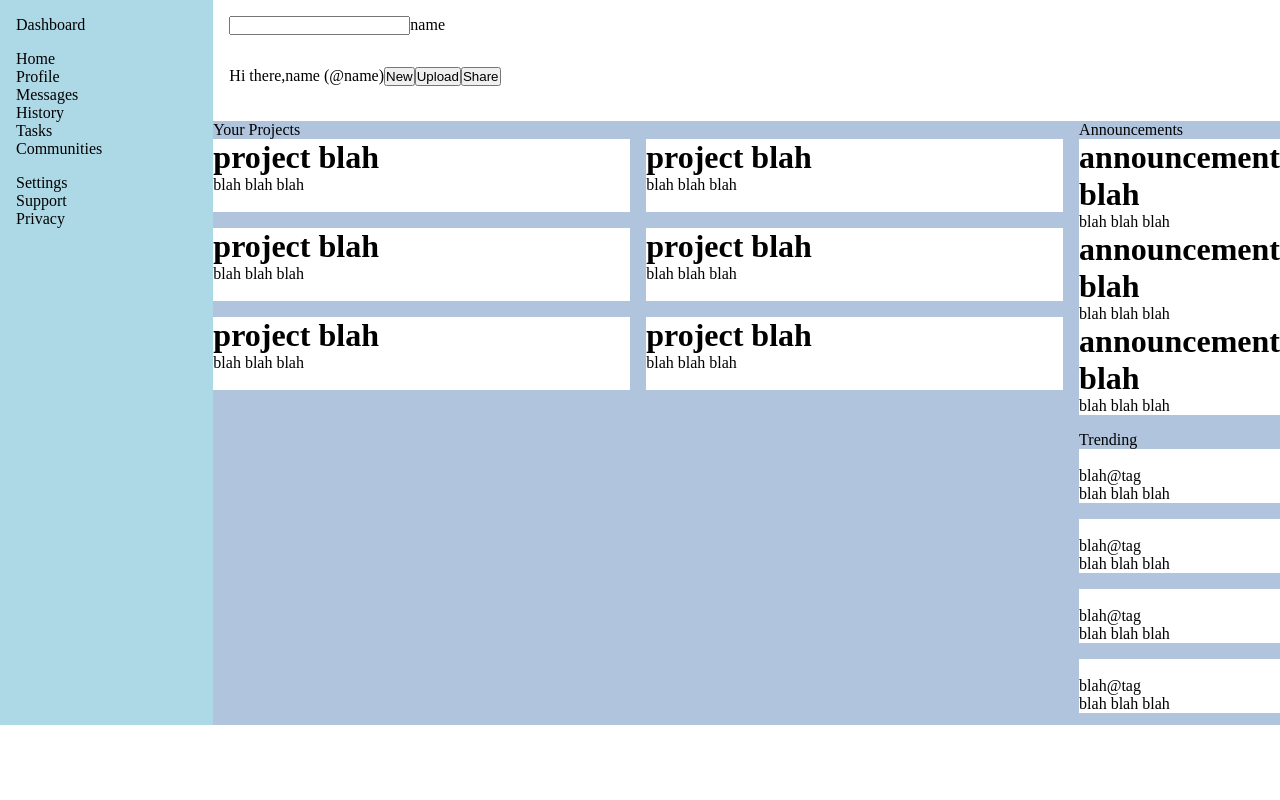
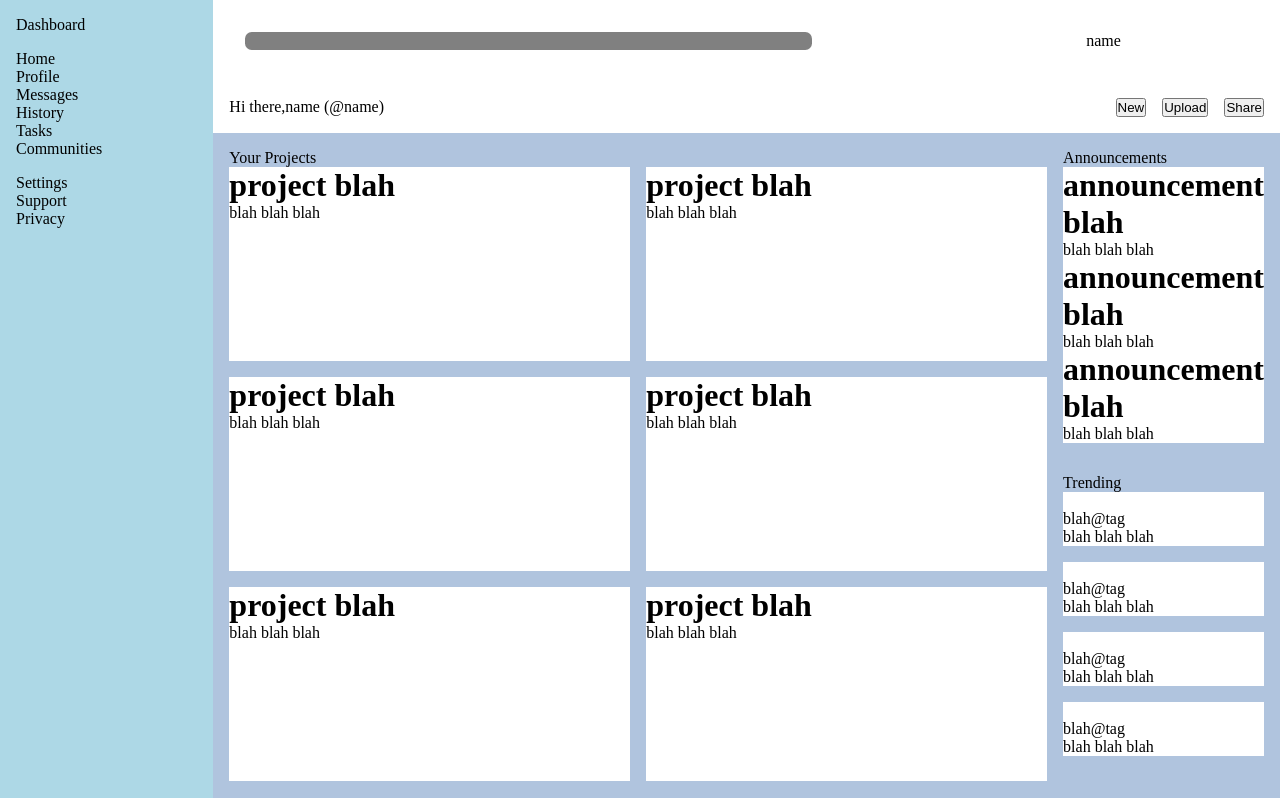
Before and after one commit to MarkusIfquil/odin-admin-dashboard, a plain HTML site: page index.html in a window 1280 px wide. Drawn offline with Linux system fonts and the light colour scheme.

Commit message:
added better styling for the topbar

```diff
--- a/index.html
+++ b/index.html
@@ -28,19 +28,28 @@
 
     <div class="top-bar">
         <div class="search">
+            <div class="left">
+
                 <img src="" alt="" class="mag-glass">
                 <input type="search" name="search-input" id="search-input">
+            </div>
+            <div class="right">
                 <img src="" alt="" class="notif">
                 <img src="" alt="" class="pfp-small">
                 <div class="username">name</div>
             </div>
+        </div>
         <div class="action-bar">
+            <div class="left">
                 <img src="" alt="" class="pfp-big">
                 <p>Hi there,</p>
                 <p>name (@name)</p>
+            </div>
+            <div class="right">
                 <button id="new">New</button>
                 <button id="upload">Upload</button>
                 <button id="share">Share</button>
+            </div>
         </div>
     </div>
 
--- a/style.css
+++ b/style.css
@@ -1,6 +1,7 @@
 * {
     margin: 0;
     padding: 0;
+    box-sizing: border-box;
 }
 
 ul {
@@ -28,11 +29,41 @@ body {
 .search {
     display: flex;
     padding: 1em;
+    justify-content: space-between;
+}
+
+.search .left {
+    flex: 5 1 0;
+    display: flex;
+    padding: 1em;
+}
+
+.search .left input {
+    width: 70%;
+    border: none;
+    background-color: grey;
+    border-radius: 0.5em;
+}
+
+.search .right {
+    flex: 1 1 0;
+    display: flex;
+    padding: 1em;
 }
 
 .action-bar {
     display: flex;
+    justify-content: space-between;
     padding: 1em;
+}
+
+.action-bar .left {
+    display: flex;
+}
+
+.action-bar .right {
+    display: flex;
+    gap: 1em;
 }
 
 .main {
@@ -40,6 +71,7 @@ body {
     grid-template: 1fr 1fr / 5fr 1fr;
     background-color: lightsteelblue;
     gap: 1em;
+    padding: 1em;
 }
 
 .projects {
@@ -47,6 +79,7 @@ body {
 }
 
 .project-cards {
+    height: 97%;
     display: grid;
     grid-template: 1fr 1fr 1fr / 1fr 1fr;
     gap: 1em;
```
Lines whose indentation alone changed are shown as unchanged.
